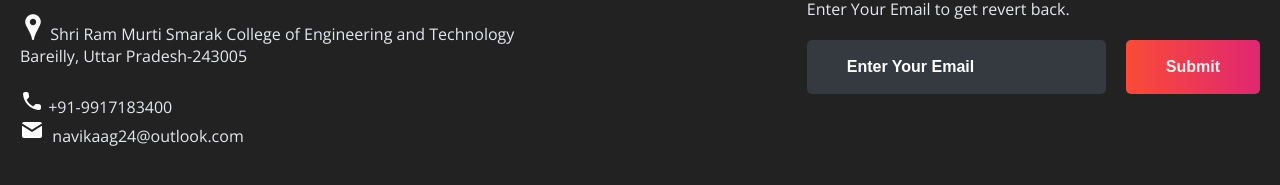
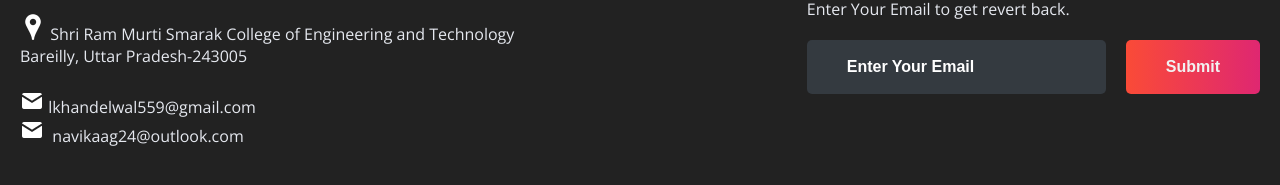
Before and after one commit to NavikaAgarwal/Prison-X, a plain HTML site: page index.html in a window 1280 px wide. Shown: the part 7667-7852 px from the top of the page. Drawn offline with nearby package versions, Linux system fonts and the light colour scheme; a script that the page names is missing.

Commit message:
Update index.html

```diff
--- a/index.html
+++ b/index.html
@@ -304,7 +304,7 @@
 				</div><br><br>
 				<p class="rights-text">Copyright © 2023 Created By Love Khandelwal & Navika Agarwal, All Rights Reserved.</p>
 				<br><p><img src="images/icon/location.png"> Shri Ram Murti Smarak College of Engineering and Technology<br>Bareilly, Uttar Pradesh-243005</p><br>
-				<p><img src="images/icon/phone.png"> +91-9917183400<br><img src="images/icon/mail.png">&nbsp; navikaag24@outlook.com</p>
+				<p><img src="images/icon/mail.png"> lkhandelwal559@gmail.com<br><img src="images/icon/mail.png">&nbsp; navikaag24@outlook.com</p>
 			</div>
 			<div class="right-col">
 				<h1 style="color: #fff">Response System</h1>
```
